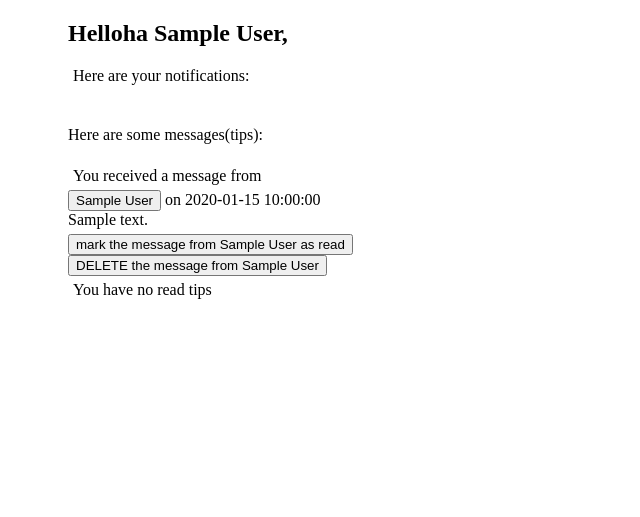
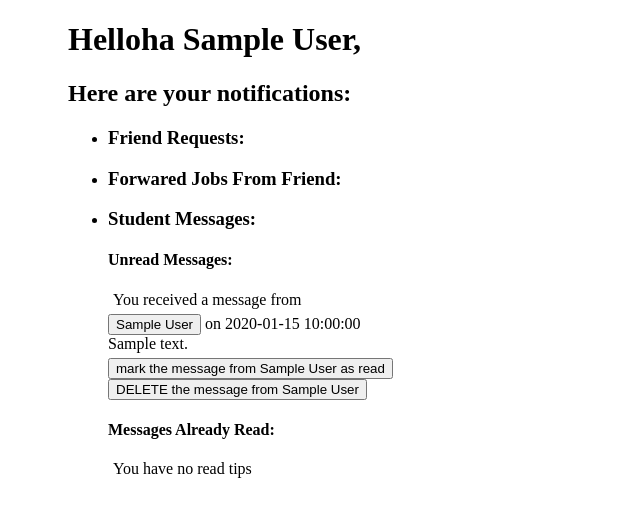
Before and after one commit to mountalps/project1, a PHP site: page /zq/student_notifications.php in a window 1280 px wide. Shown: the part 29-546 px from the top of the page, without its empty margins (0-640 px from the left). Run offline with PHP 8.4, Linux system fonts and the light colour scheme; the visitor is signed in with stand-in values (Sample User, id 1); tables that the repository leaves empty hold one stand-in row (values such as "Sample post"); data that the repository does not hold is empty.

Commit message:
friend req and tip function done

```diff
--- a/zq/student_friends_page.php
+++ b/zq/student_friends_page.php
@@ -52,11 +52,12 @@ include_once '../lib/dbinfo.php';
             echo "<h2>$hellostr</h2>";
         ?>
         <div class="all-friends">
+            <h4>Your Friends:</h4>
             <?php
                 $query = "select s.sname, s.sid, s.university, s.major from ((select f.sid1 as sid from Friend f, Student s2 where f.sid2 = s2.sid and s2.username = '{$username}') union (select f.sid2 as sid from Friend f, Student s3 where f.sid1 = s3.sid and s3.username='{$username}')) a, Student s where s.sid = a.sid;";
                 $result = $conn->query($query);
                 if ($result->num_rows > 0) {
-                    echo "<br><br>Here are your friends:<br><br>";
+                    echo "<p>Here are your friends:</p>";
                     while ($row = $result->fetch_assoc()) {
                         echo "<div class='friend-info'><p>";
             ?>
@@ -71,7 +72,7 @@ include_once '../lib/dbinfo.php';
             <?php
                     }
                 } else {
-                    echo "<br><br>You don't have any friends yet.<br><br>";
+                    echo "<p>You don't have any friends yet.</p>";
                 }
                 $conn->close();
             ?>
--- a/zq/student_notifications.php
+++ b/zq/student_notifications.php
@@ -46,10 +46,10 @@ include_once '../lib/dbinfo.php';
             }
             // the rest of the text
             $hellostr = "Helloha " . $sname . ",";
-            echo "<h2>$hellostr</h2>";
+            echo "<h1>$hellostr</h1>";
         ?>
         <div>
-            <p>Here are your notifications:</p>
+            <h2>Here are your notifications:</h2>
         </div>
         <?php
             $queryfq = "select s2.sname, s.university, ns.nid, ns.fromsid from NotificationToStudent ns, Student s, Student s2 where ns.tosid = s.sid and ns.fromsid = s2.sid and s.username = '{$username}' and ns.nstatus = 'pending';";
@@ -62,11 +62,13 @@ include_once '../lib/dbinfo.php';
             $resultf = $conn->query($queryf);
             $resultt = $conn->query($queryt);
         ?>
-
+        <ul>
+            <li>
             <div class="friend-request">
+                <h3>Friend Requests:</h3>
                 <?php
                     if ($resultfq->num_rows > 0) {
-                        echo "<br><br>Here are some friend requests:<br><br>";
+                        // echo "<p>Here are some friend requests:</p>";
                         while ($row = $resultfq->fetch_assoc()) {
                             echo "<div class='friend-request-message' style='display:block;'><p>";
                             echo "You received a friend request from ";
@@ -87,10 +89,13 @@ include_once '../lib/dbinfo.php';
                     }
                 ?>
             </div>
+            </li>
+            <li>
             <div class="forward">
+                <h3>Forwared Jobs From Friend:</h3>
                 <?php
                     if ($resultf->num_rows > 0) {
-                        echo "<br><br>Here are some job forwards:<br><br>";
+                        // echo "<p>Here are some job forwards:</p>";
                         while ($row = $resultf->fetch_assoc()) {
                             echo "<div class='forwarded-message'><p>";
                             echo "You received a job forward from ";
@@ -111,12 +116,15 @@ include_once '../lib/dbinfo.php';
                     }
                 ?>
             </div>
-
+            </li>
+            <li>
             <div class="tips">
+                <h3>Student Messages:</h3>
+                <h4>Unread Messages:</h4>
                 <?php
                     $readtips = [];
                     if ($resultt->num_rows > 0) {
-                        echo "<br><br>Here are some messages(tips):<br><br>";
+                        // echo "<p>Here are some messages(tips):</p>";
                         while ($row = $resultt->fetch_assoc()) {
                             if ($row['nstatus'] == 'unread') {
                                 echo "<div class='unread-message'><p>";
@@ -146,12 +154,13 @@ include_once '../lib/dbinfo.php';
                             }
                         }
                     } else {
-                        echo "You Don't have no tips from other student";
+                        echo "<p>You Don't have any tips from other student</p>";
                     }
                 ?>
+                <h4>Messages Already Read:</h4>
                 <?php
                     if ($readtips != []) {
-                        echo "<p>You have some read tips:</p>";
+                        // echo "<p>You have some read tips:</p>";
                 ?>
                         <button onclick="myFunction()" id="hide-button-1">Show read tips</button>
                         <script type="text/javascript">
@@ -170,7 +179,7 @@ include_once '../lib/dbinfo.php';
                         <div id="read-tips" style="display:none;">
                             <?php
                                 foreach ($readtips as $row) {
-                                    echo "<div class='read-tip-area'>";
+                                    echo "<div class='read-tip-area'><p>";
                                     echo "You read a message from ";
                             ?>
                                     <form class="student-info" action="student_info.php" method="post" id="student-info-form">
@@ -179,7 +188,7 @@ include_once '../lib/dbinfo.php';
                             <?php
                                     echo " on ".$row['ttime']."<br>";
                                     echo $row['content'];
-                                    echo "</div>";
+                                    echo "</p></div>";
                             ?>
                                     <div class="tip-unread-button">
                                         <form class="tip-read-form" action="handle-read-tip.php" method="post">
@@ -204,6 +213,8 @@ include_once '../lib/dbinfo.php';
             $conn->close();
         ?>
             </div>
+            </li>
+        </ul>
         <?php
             // if ($result->num_rows > 0) {
             //     while ($row = $result->fetch_assoc()) {
```
Also changed, not shown: zq/student_applied_jobs.php (+4 -3 lines), zq/student_followed_companies.php (+4 -14 lines), zq/student_info.php (+4 -4 lines).
